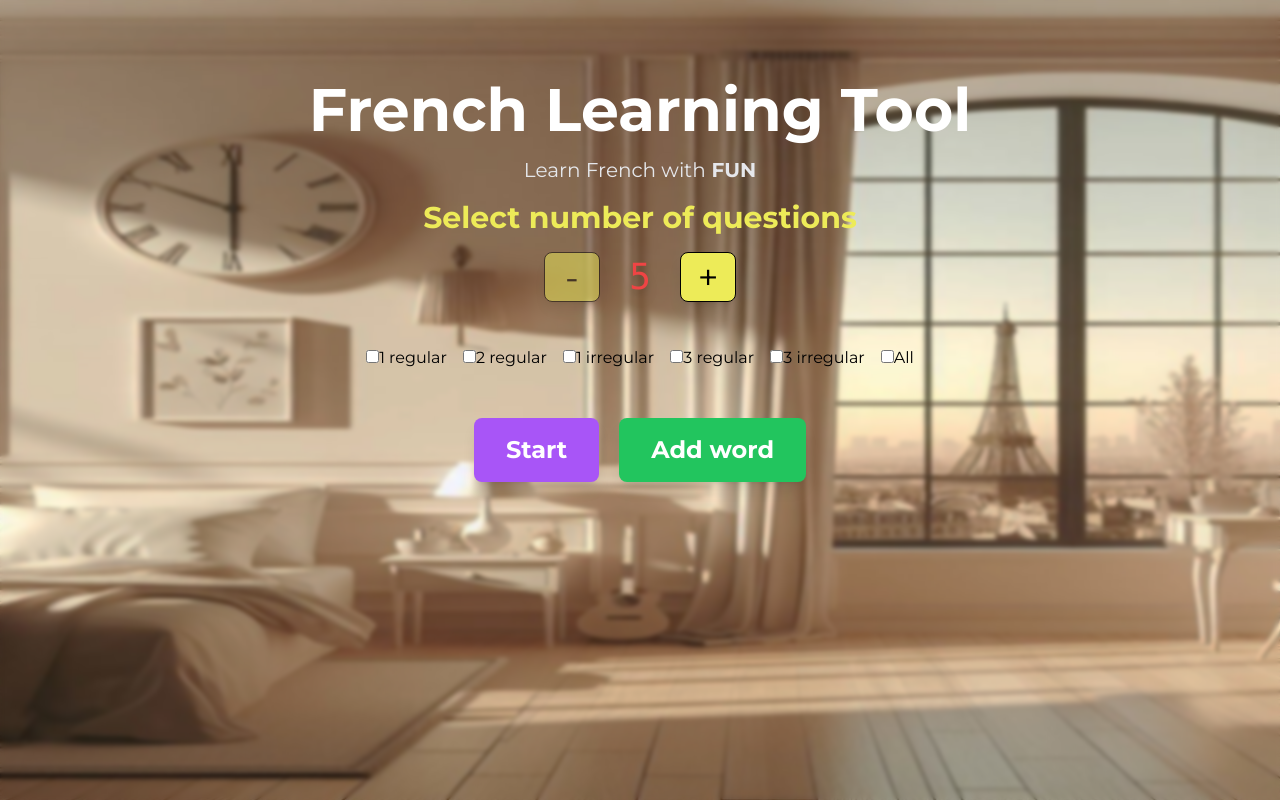
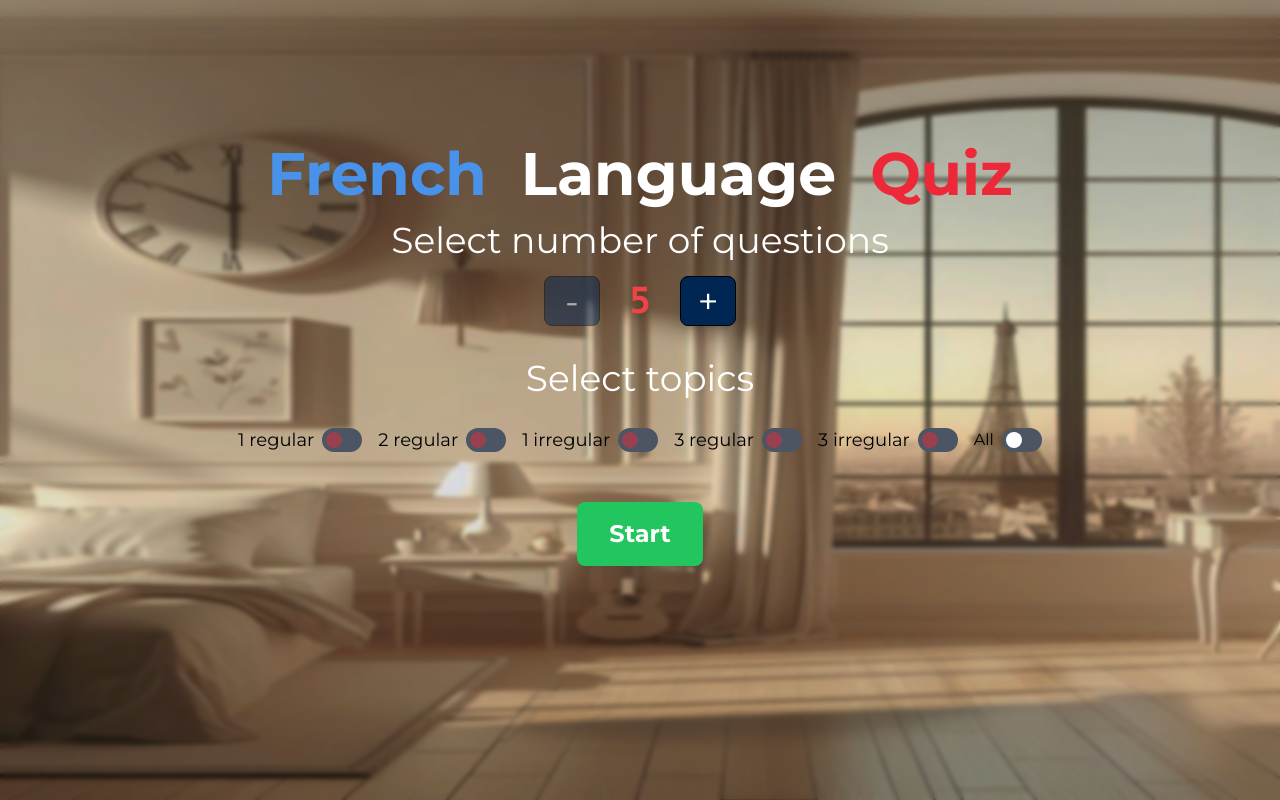
Before and after one commit to Stasnislau/words-learner, a React (Vite) app: page / in a window 1280 px wide. Built offline with nearby package versions, Linux system fonts and the light colour scheme.

Commit message:
changed colors pallette

```diff
--- a/src/pages/home.tsx
+++ b/src/pages/home.tsx
@@ -9,80 +9,134 @@ const HomePage = () => {
     const [selectedTopicsIds, setSelectedTopicsIds] = useState<number[]>([]);
 
     const handleTopicChange = (event: React.ChangeEvent<HTMLInputElement>) => {
-        if (event.target.checked) {
-            setSelectedTopicsIds([...selectedTopicsIds, Number(event.target.value)]);
+        const topicId = Number(event.target.value);
+        if (topicId === -1) {
+            setSelectedTopicsIds(
+                event.target.checked
+                    ? availableTopics.map((topic) => topic.id)
+                    : []
+            );
         } else {
-            setSelectedTopicsIds(selectedTopicsIds.filter(id => id !== Number(event.target.value)));
-        }
-        if (event.target.value === 'all') {
-            if (event.target.checked) {
-                setSelectedTopicsIds(availableTopics.map(topic => topic.id));
-            } else {
-                setSelectedTopicsIds([]);
-            }
+            setSelectedTopicsIds((prevSelectedTopics) =>
+                event.target.checked
+                    ? [...prevSelectedTopics, topicId]
+                    : prevSelectedTopics.filter((id) => id !== topicId)
+            );
         }
     };
     return (
-        <div className="w-full h-full py-20 ">
-            <div className="container mx-auto">
+        <div className="w-full h-screen py-20 bg-opacity-10 bg-stone-950 ">
+            <div className="container mx-auto lg:p-16 p-10 ">
                 <div className="flex justify-center items-center">
-                    <h1 className="lg:text-6xl text-3xl text-white  font-bold">French Learning Tool</h1>
+                    <span className="lg:text-6xl text-3xl text-[#4992ea]  font-bold">French &nbsp;</span>
+                    <span className="lg:text-6xl text-3xl text-[#FFFFFF]  font-bold">Language &nbsp;</span>
+                    <span className="lg:text-6xl text-3xl text-[#ED2939]  font-bold">Quiz</span>
                 </div>
-                <div className="flex justify-center items-center pt-4">
-                    <p className="lg:text-xl text-md text-gray-200">Learn French with
-                        <span className="font-bold"> FUN </span>
-                    </p>
-                </div>
+
                 <div className="flex justify-center items-center pt-4 flex-col">
-                    <h1 className="lg:text-3xl text-1xl text-[#EDEB58]  font-bold
+                    <h1 className="lg:text-4xl text-1xl text-white
                     ">Select number of questions</h1>
                     <div className="my-4 flex justify-center">
-                        <button className="border w-14 border-black px-4 py-1 text-4xl rounded-lg mx-2 shadow-lg bg-[#EDEB58] hover:bg-[#e2e054] disabled:opacity-50"
+                        <button className="border w-14 border-black px-4 py-1 text-4xl rounded-lg mx-2 shadow-lg bg-[#002654] hover:bg-[#132336] disabled:opacity-50 text-white"
                             disabled={numberOfQuestions === 5}
                             onClick={
                                 () => {
                                     if (numberOfQuestions === 5) {
                                         return;
                                     }
-                                    setNumberOfQuestions(numberOfQuestions - 1);
+                                    setNumberOfQuestions(numberOfQuestions - 5);
                                 }
 
                             }>-</button>
                         <span className={`text-4xl font-mono flex items-center drop-shadow-lg
-                            justify-center w-16 text-center
-                            ${numberOfQuestions === 80 ? 'text-red-500' : numberOfQuestions === 5 ? 'text-red-500' : 'text-black'}
+                            justify-center w-16 text-center font-bold
+                            ${numberOfQuestions === 80 ? 'text-red-500' : numberOfQuestions === 5 ? 'text-red-500' : 'text-gray-200'}
                             transition-all duration-300
                         `}>{numberOfQuestions}</span>
-                        <button className="border w-14 border-black px-4 py-1 text-4xl rounded-lg mx-2 shadow-lg bg-[#EDEB58] hover:bg-[#e2e054] disabled:opacity-50"
+                        <button className="border w-14 border-black px-4 py-1 text-4xl rounded-lg mx-2 shadow-lg bg-[#002654] hover:bg-[#132336] disabled:opacity-50 text-white"
                             disabled={numberOfQuestions === 80}
                             onClick={
                                 () => {
                                     if (numberOfQuestions === 80) {
                                         return;
                                     }
-                                    setNumberOfQuestions(numberOfQuestions + 1);
+                                    setNumberOfQuestions(numberOfQuestions + 5);
                                 }
 
                             }>+</button>
                     </div>
                 </div>
+                <div className="flex justify-center items-center pt-4">
+                    <h1 className="lg:text-4xl text-1xl text-white">Select topics</h1>
+                </div>
                 <div className="flex justify-center items-center flex-wrap mt-5">
-                    {availableTopics.map(topic => (
-                        <label key={topic.id} className="m-2">
-                            <input type="checkbox" checked={
-                                selectedTopicsIds.includes(topic.id)
-                            } value={topic.id} onChange={handleTopicChange} />
-                            {topic.name}
+                    {availableTopics.map((topic) => (
+                        <div key={topic.id} className="m-2">
+                            <label
+                                htmlFor={`topic-${topic.id}`}
+                                className="flex items-center cursor-pointer lg:text-lg text-md"
+                            >
+                                <span className="mr-2">{topic.name}</span>
+                                <input
+                                    type="checkbox"
+                                    id={`topic-${topic.id}`}
+                                    value={topic.id}
+                                    onChange={handleTopicChange}
+                                    checked={selectedTopicsIds.includes(
+                                        topic.id
+                                    )}
+                                    className="sr-only"
+                                />
+                                <div className={
+                                    `block  w-10 h-6 rounded-full relative
+                                    ${selectedTopicsIds.includes(topic.id) ? 'bg-[#4992ea]' : 'bg-gray-600'}
+                                    `
+                                }>
+                                    <div className={`absolute left-1 top-1 w-4 h-4 rounded-full transition duration-300
+                                    transform
+                                    ${selectedTopicsIds.includes(topic.id) ? 'translate-x-full' : 'translate-x-0'}
+                                    ${selectedTopicsIds.includes(topic.id) ? 'bg-white' : 'bg-[#ed29397a]'}
+                                    `}></div>
+                                </div>
+                            </label>
+                        </div>
+                    ))}
+                    <div className="m-2">
+                        <label
+                            htmlFor="selectAll"
+                            className="flex items-center cursor-pointer"
+                        >
+                            <span className="mr-2">All</span>
+                            <input
+                                type="checkbox"
+                                id="selectAll"
+                                value={-1}
+                                onChange={handleTopicChange}
+                                checked={
+                                    selectedTopicsIds.length ===
+                                    availableTopics.length
+                                }
+                                className="sr-only"
+                            />
+                            <div className={
+                                `block  w-10 h-6 rounded-full relative
+                                ${selectedTopicsIds.length === availableTopics.length ? 'bg-green-500' : 'bg-gray-600'}
+                                `
+                            }>
+                                <div className={`absolute left-1 top-1 bg-white w-4 h-4 rounded-full transition duration-300
+                                transform
+                                ${selectedTopicsIds.length === availableTopics.length ? 'translate-x-full' : 'translate-x-0'}
+                                `}>
+
+                                </div>
+                            </div>
                         </label>
-                    ))}
-                    <label className="m-2">
-                        <input type="checkbox" value="all" onChange={handleTopicChange} />
-                        All
-                    </label>
+
+                    </div>
                 </div>
                 <div className="flex justify-center items-center mt-10">
                     <button
-                        className={`${styles.purpleButton} px-8 py-4 text-white text-2xl rounded-lg shadow-lg`}
+                        className={`${styles.greenButton} px-8 py-4 text-white text-2xl rounded-lg shadow-lg`}
                         onClick={() => {
                             if (selectedTopicsIds.length === 0) {
                                 alert('Please select at least one topic of minimum 5 words');
@@ -93,12 +147,9 @@ const HomePage = () => {
                     >
                         Start
                     </button>
-                    <button className={`${styles.greenButton} px-8 py-4 text-white text-2xl rounded-lg shadow-lg ml-5`}>
-                        Add word
-                    </button>
                 </div>
-            </div>
-        </div>
+            </div >
+        </div >
 
     );
 };
```
Also changed, not shown: src/assets/images/background.jpg.
